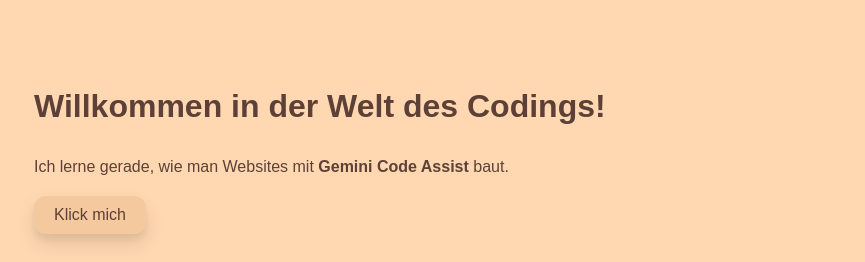
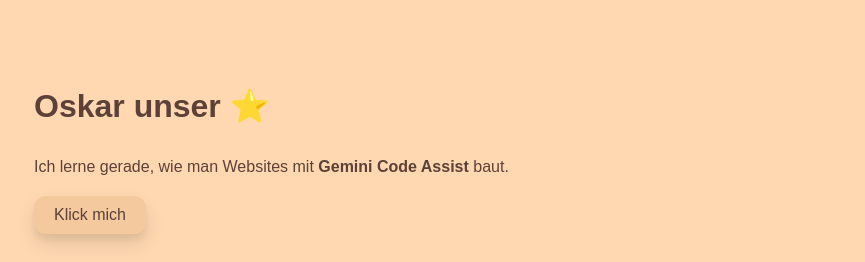
Before and after one commit to ntrmzlhcs/Website, a plain HTML site: page index.html in a window 1280 px wide. Shown: the top 262 px of the page, without its empty margins (206-1071 px from the left). Drawn offline with Linux system fonts and the light colour scheme.

Commit message:
changed the titel

```diff
--- a/index.html
+++ b/index.html
@@ -35,7 +35,7 @@
     </style>
 </head>
 <body>
-    <h1>Willkommen in der Welt des Codings!</h1>
+    <h1>Oskar unser ⭐</h1>
     <p>Ich lerne gerade, wie man Websites mit <strong>Gemini Code Assist</strong> baut.</p>
 
     <button onclick="greetUser()">Klick mich</button>
```
